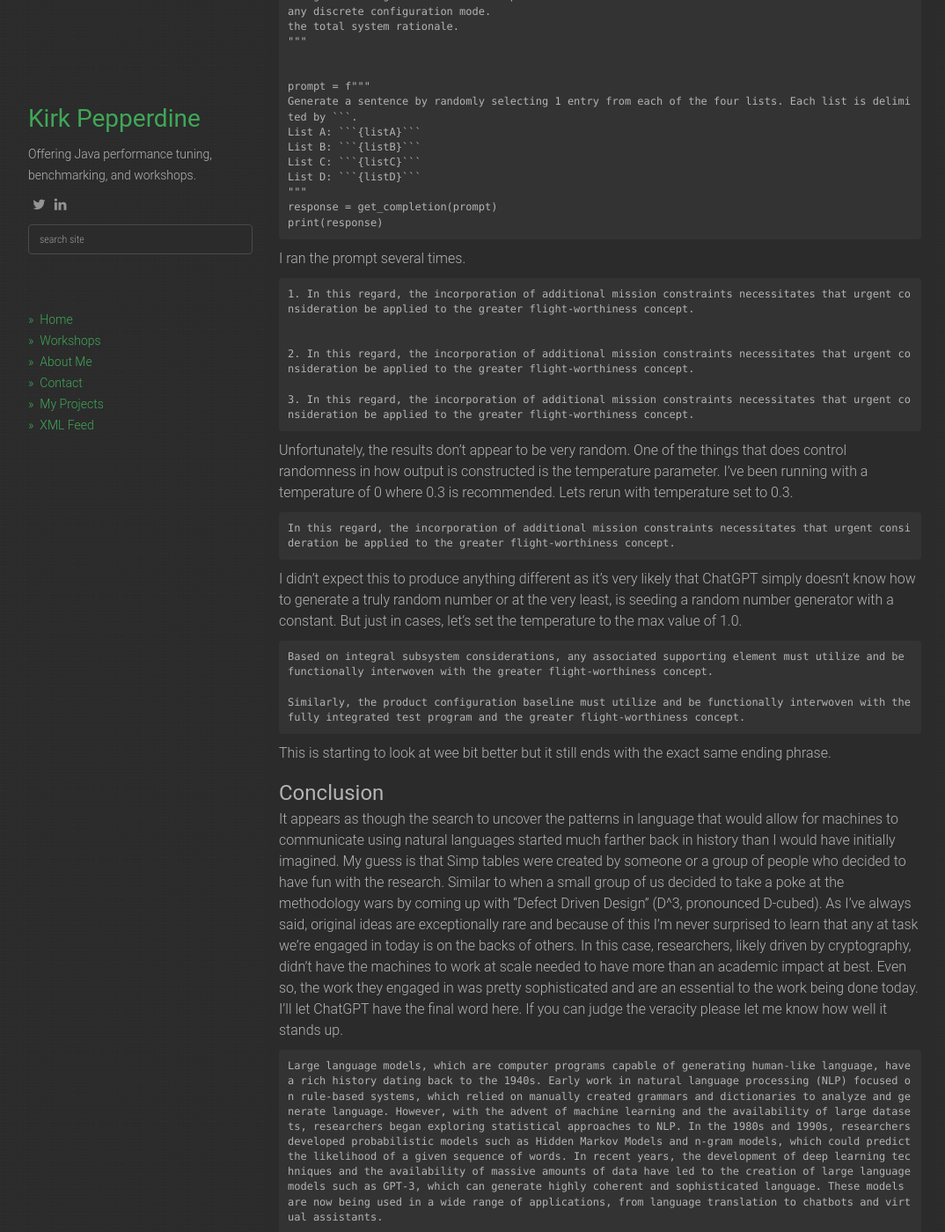
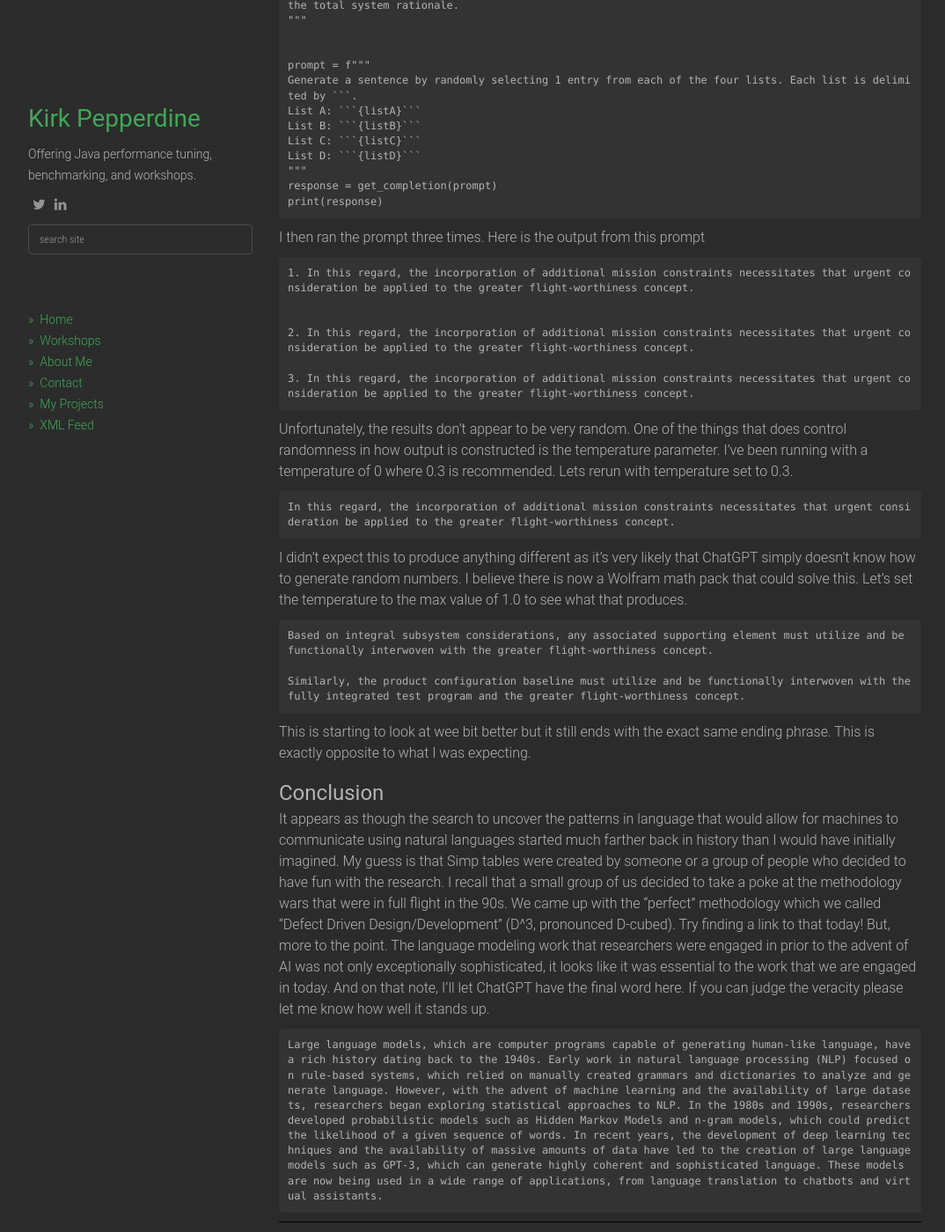
Before and after one commit to kcpeppe/kcpeppe.github.io, a Jekyll site: the page built from _posts/2023-05-25-ChatGPT_Replaces_Simp_Tables.md, in a window 1280 px wide and 1400 px high, scrolled down 3271 px. Shown: the whole window at 88% size, without its empty margins (53-1127 px from the left). Built offline with Jekyll 4.4.1, drawn with Linux system fonts in a browser that asks for light colours; nearby versions of some CDN libraries; comment, search, counter and statistics services are not loaded; some of the changed text lies outside the part shown.

Commit message:
pub: Simp Tables

````diff
--- a/_posts/2023-05-25-ChatGPT_Replaces_Simp_Tables.md
+++ b/_posts/2023-05-25-ChatGPT_Replaces_Simp_Tables.md
@@ -9,9 +9,9 @@
 
 I recently was cleaning out a filing cabinet when I ran across an article on SIMP tables dated June of 1975. The funny part of this article is that it was written as part of a series called "Department of Golden Oldies". SMIP tables, also known as semantic tables, can be used to generate random sentences. These sentences look like they should have some meaning but are complete nonsense.
 
-I remember that when I first ran into this article several years ago, I wrote a program that used the Simp tables to generate random sentences. My supervisor seeing this decided to have some fun with it by dropping one of the generated sentences into a project proposal. He sent the proposal to his supervisor who but a question mark over the generated sentence and then, unexpectedly, sent the proposal off for final approval.
+When I first ran into this article, I wrote a program that used the Simp tables to generate random sentences. My supervisor, seeing this, decided to have some fun with it. He used the program to generate a random sentence and then dropped it into the middle of a project proposal. He then sent the proposal to his supervisor for review. That supervisor did drop a question mark over the generated sentence but then, completely unexpectedly, sent the proposal off for final approval.
 
-Where do SIMP tables come from? The article states that although they were able to determine that the topic showed up in around 1971, no one knew where it came from. I decided to see what ChatGPT could come up with on such an obscure topic. It took me several tweaks of a ChatGPT query to finally generate this.
+Where do SIMP tables come from? The article states that they tried to find the origins of the work but only able to determine that it appeared around 1971. I decided to see what ChatGPT could come up with on such an obscure topic. It took me several tweaks of a ChatGPT query to finally generate this.
 
 ```
 Simp tables, also known as semantic tables, were first introduced by the linguist Zellig Harris in the 1950s. Harris developed the concept of distributional analysis, which involves analyzing the distribution of words in a language to determine their meaning and syntactic function.
@@ -24,9 +24,9 @@
 ```
 <br/>
 
-My initial Google searches yielded nothing of interest but having the ChatGPT output allowed me to  find a newer reference to Charles J. Fillmore engaging in similar work. The surprise was that even with all this information in hand, I wasn't able to come up with even a passing mention of "simp tables". That said, the work that Harris and Fillmore were engaged in felt very much like how ChatGPT operates.
+My initial Google searches yielded nothing of interest but having the ChatGPT output allowed me to find a reference to Charles J. Fillmore engaging language modeling research. The surprise was that even with all this information at hand, I wasn't able to come up with even a passing mention of "simp tables". That said, the work that Harris and Fillmore were engaged in feels very much like how ChatGPT operates.
 
-At this point, I decided to re-implement the app in Java and then see if I could get ChatGPT to do the same.
+At this point, I decided to re-implement the Simp Tables app in Java and then see if I could get ChatGPT to do the same.
 
 ### The Code
 
@@ -182,7 +182,7 @@
 print(response)
 ```
 
-I ran the prompt several times.
+I then ran the prompt three times. Here is the output from this prompt
 
 ```
 1. In this regard, the incorporation of additional mission constraints necessitates that urgent consideration be applied to the greater flight-worthiness concept.
@@ -200,7 +200,7 @@
 In this regard, the incorporation of additional mission constraints necessitates that urgent consideration be applied to the greater flight-worthiness concept.
 ```
 
-I didn't expect this to produce anything different as it's very likely that ChatGPT simply doesn't know how to generate a truly random number or at the very least, is seeding a random number generator with a constant. But just in cases, let's set the temperature to the max value of 1.0.
+I didn't expect this to produce anything different as it's very likely that ChatGPT simply doesn't know how to generate random numbers. I believe there is now a Wolfram math pack that could solve this. Let's set the temperature to the max value of 1.0 to see what that produces.
 
 ```
 Based on integral subsystem considerations, any associated supporting element must utilize and be functionally interwoven with the greater flight-worthiness concept.
@@ -208,12 +208,12 @@
 Similarly, the product configuration baseline must utilize and be functionally interwoven with the fully integrated test program and the greater flight-worthiness concept.
 ```
 
-This is starting to look at wee bit better but it still ends with the exact same ending phrase.
+This is starting to look at wee bit better but it still ends with the exact same ending phrase. This is exactly opposite to what I was expecting.
 
 
 ### Conclusion
 
-It appears as though the search to uncover the patterns in language that would allow for machines to communicate using natural languages started much farther back in history than I would have initially imagined. My guess is that Simp tables were created by someone or a group of people who decided to have fun with the research. Similar to when a small group of us decided to take a poke at the methodology wars by coming up with "Defect Driven Design" (D^3, pronounced D-cubed). As I've always said, original ideas are exceptionally rare and because of this I'm never surprised to learn that any at task we're engaged in today is on the backs of others. In this case, researchers, likely driven by cryptography, didn't have the machines to work at scale needed to have more than an academic impact at best. Even so, the work they engaged in was pretty sophisticated and are an essential to the work being done today. I'll let ChatGPT have the final word here. If you can judge the veracity please let me know how well it stands up.
+It appears as though the search to uncover the patterns in language that would allow for machines to communicate using natural languages started much farther back in history than I would have initially imagined. My guess is that Simp tables were created by someone or a group of people who decided to have fun with the research. I recall that a small group of us decided to take a poke at the methodology wars that were in full flight in the 90s. We came up with the "perfect" methodology which we called "Defect Driven Design/Development" (D^3, pronounced D-cubed). Try finding a link to that today! But, more to the point. The language modeling work that researchers were engaged in prior to the advent of AI was not only exceptionally sophisticated, it looks like it was essential to the work that we are engaged in today. And on that note, I'll let ChatGPT have the final word here. If you can judge the veracity please let me know how well it stands up.
 
 ```
 Large language models, which are computer programs capable of generating human-like language, have a rich history dating back to the 1940s. Early work in natural language processing (NLP) focused on rule-based systems, which relied on manually created grammars and dictionaries to analyze and generate language. However, with the advent of machine learning and the availability of large datasets, researchers began exploring statistical approaches to NLP. In the 1980s and 1990s, researchers developed probabilistic models such as Hidden Markov Models and n-gram models, which could predict the likelihood of a given sequence of words. In recent years, the development of deep learning techniques and the availability of massive amounts of data have led to the creation of large language models such as GPT-3, which can generate highly coherent and sophisticated language. These models are now being used in a wide range of applications, from language translation to chatbots and virtual assistants.
````
Also changed, not shown: other parts of _posts/2023-05-25-ChatGPT_Replaces_Simp_Tables.md (+1 -1 lines).
